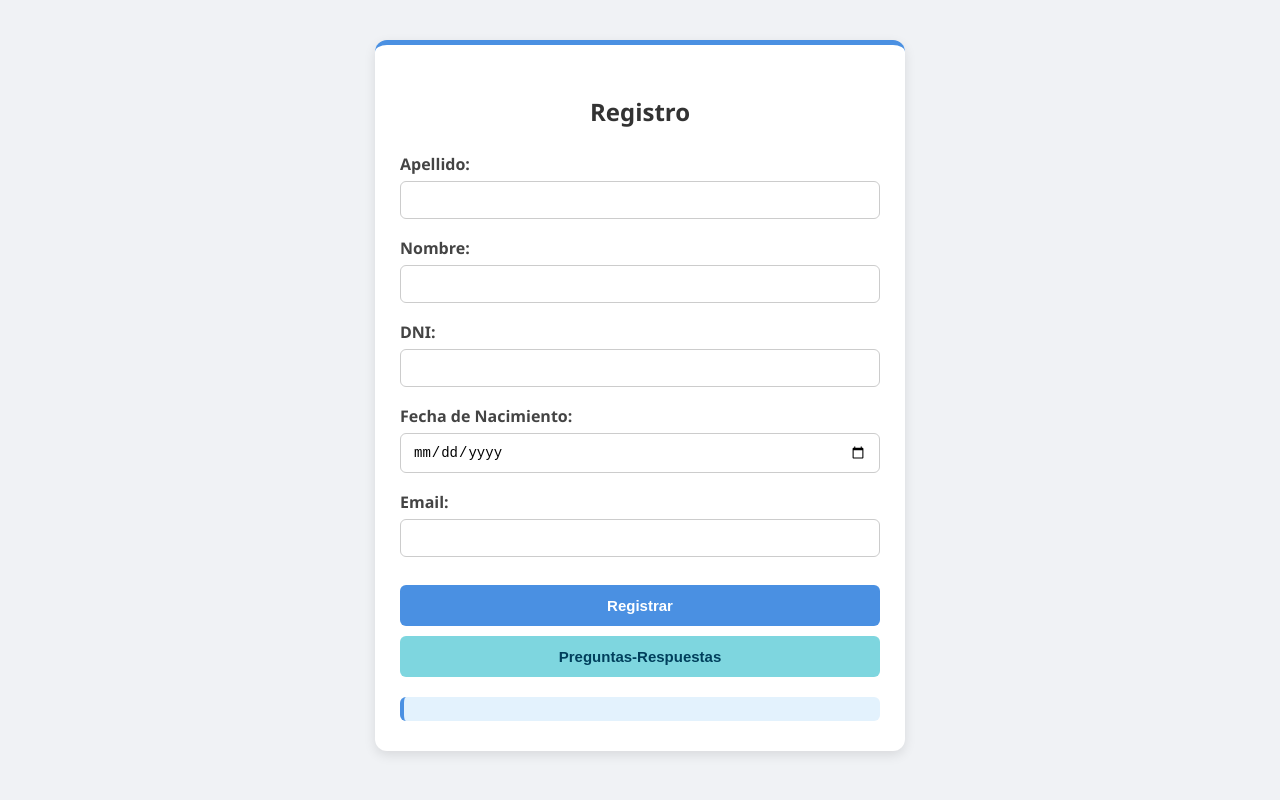
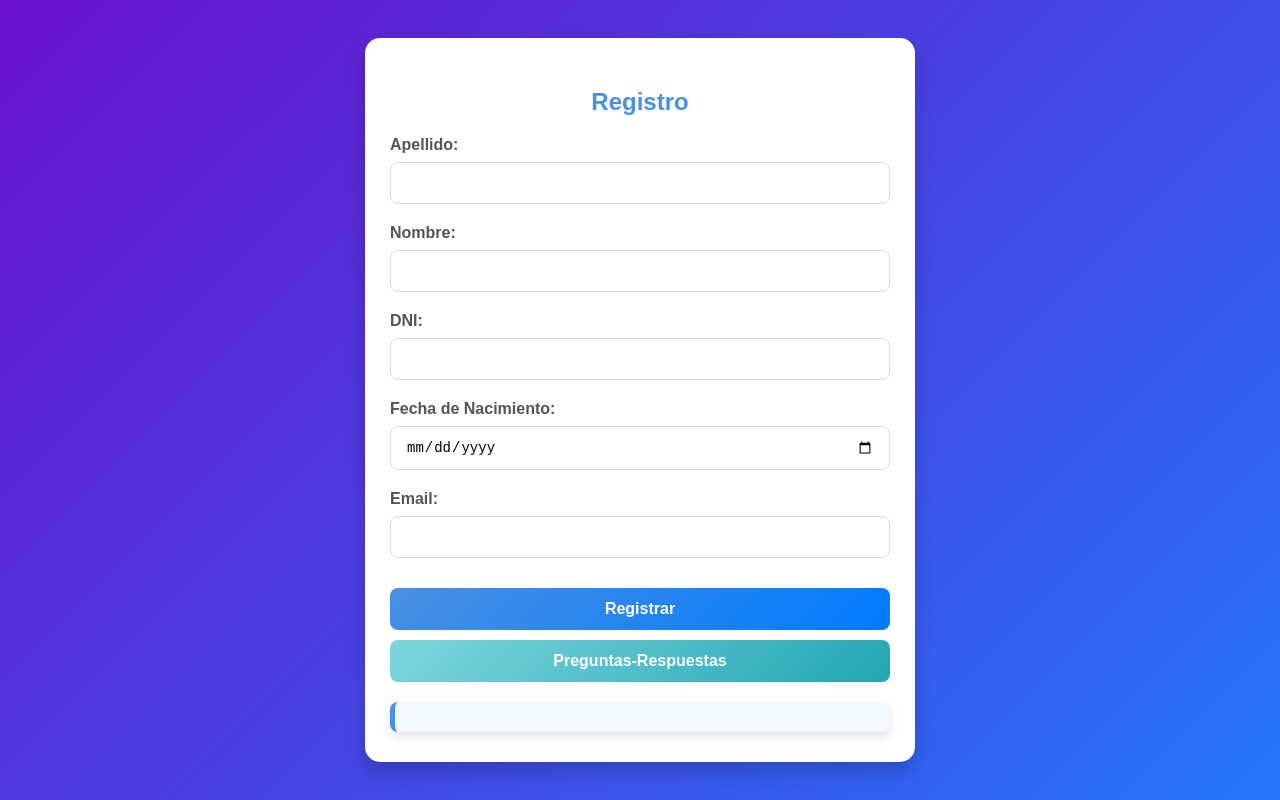
Before and after one commit to Aram1245/Parcial-Tobias-Aguilera, a plain HTML site: page index.html in a window 1280 px wide. Drawn offline with Linux system fonts and the light colour scheme.

Commit message:
style.css

```diff
--- a/style.css
+++ b/style.css
@@ -1,87 +1,110 @@
-
 body {
-    font-family: 'Segoe UI', sans-serif;
-    background-color: #f0f2f5;
+    font-family: 'Poppins', sans-serif;
+    background: linear-gradient(135deg, #6a11cb, #2575fc);
     margin: 0;
-    padding: 40px 15px;
+    padding: 0;
+    display: flex;
+    justify-content: center;
+    align-items: center;
+    height: 100vh;
+    color: #fff;
 }
-
-
 .container {
-    background-color: #fff;
-    max-width: 480px;
-    margin: auto;
+    background: #ffffff;
+    max-width: 500px;
+    width: 100%;
     padding: 30px 25px;
-    border-radius: 12px;
-    box-shadow: 0 4px 12px rgba(0, 0, 0, 0.1);
-    border-top: 5px solid #4a90e2;
+    border-radius: 15px;
+    box-shadow: 0 10px 20px rgba(0, 0, 0, 0.2);
+    text-align: center;
+    color: #333;
 }
 
 h2 {
-    text-align: center;
-    color: #333;
-    margin-bottom: 25px;
+    font-size: 24px;
+    font-weight: bold;
+    margin-bottom: 20px;
+    color: #4a90e2;
 }
-
 
 label {
     display: block;
-    margin-bottom: 6px;
-    color: #444;
+    margin-bottom: 8px;
     font-weight: 600;
+    text-align: left;
+    color: #555;
 }
 
 input[type="text"],
 input[type="email"],
 input[type="date"] {
     width: 100%;
-    padding: 10px 12px;
-    margin-bottom: 18px;
-    border: 1px solid #ccc;
-    border-radius: 6px;
+    padding: 12px 15px;
+    margin-bottom: 20px;
+    border: 1px solid #ddd;
+    border-radius: 8px;
     box-sizing: border-box;
     font-size: 14px;
+    transition: all 0.3s ease;
 }
 
+input[type="text"]:focus,
+input[type="email"]:focus,
+input[type="date"]:focus {
+    border-color: #4a90e2;
+    box-shadow: 0 0 5px rgba(74, 144, 226, 0.5);
+    outline: none;
+}
 
 button {
     display: block;
     width: 100%;
     padding: 12px;
     margin-top: 10px;
-    font-size: 15px;
+    font-size: 16px;
+    font-weight: bold;
     border: none;
-    border-radius: 6px;
-    font-weight: bold;
+    border-radius: 8px;
     cursor: pointer;
-    transition: background-color 0.3s ease;
+    transition: all 0.3s ease;
 }
 
-
 button[type="button"]:first-of-type {
-    background-color: #4a90e2;
+    background: linear-gradient(135deg, #4a90e2, #007bff);
     color: #fff;
 }
 
 button[type="button"]:first-of-type:hover {
-    background-color: #357abd;
+    background: linear-gradient(135deg, #357abd, #0056b3);
 }
 
-
 #preguntasBtn {
-    background-color: #7ed6df;
-    color: #003f5c;
+    background: linear-gradient(135deg, #7ed6df, #22a6b3);
+    color: #fff;
 }
 
 #preguntasBtn:hover {
-    background-color: #63cdda;
+    background: linear-gradient(135deg, #63cdda, #1e8c9e);
 }
 
 #respuestas {
     margin-top: 20px;
-    padding: 12px;
-    background-color: #e3f2fd;
-    border-left: 4px solid #4a90e2;
-    border-radius: 6px;
+    padding: 15px;
+    background: #f1f8ff;
+    border-left: 5px solid #4a90e2;
+    border-radius: 8px;
     color: #333;
+    text-align: left;
+    font-size: 14px;
+    box-shadow: 0 5px 10px rgba(0, 0, 0, 0.1);
 }
+
+#respuestas ul {
+    list-style: none;
+    padding: 0;
+}
+
+#respuestas li {
+    margin-bottom: 8px;
+    font-weight: 500;
+}
```
Lines whose indentation alone changed are shown as unchanged.
